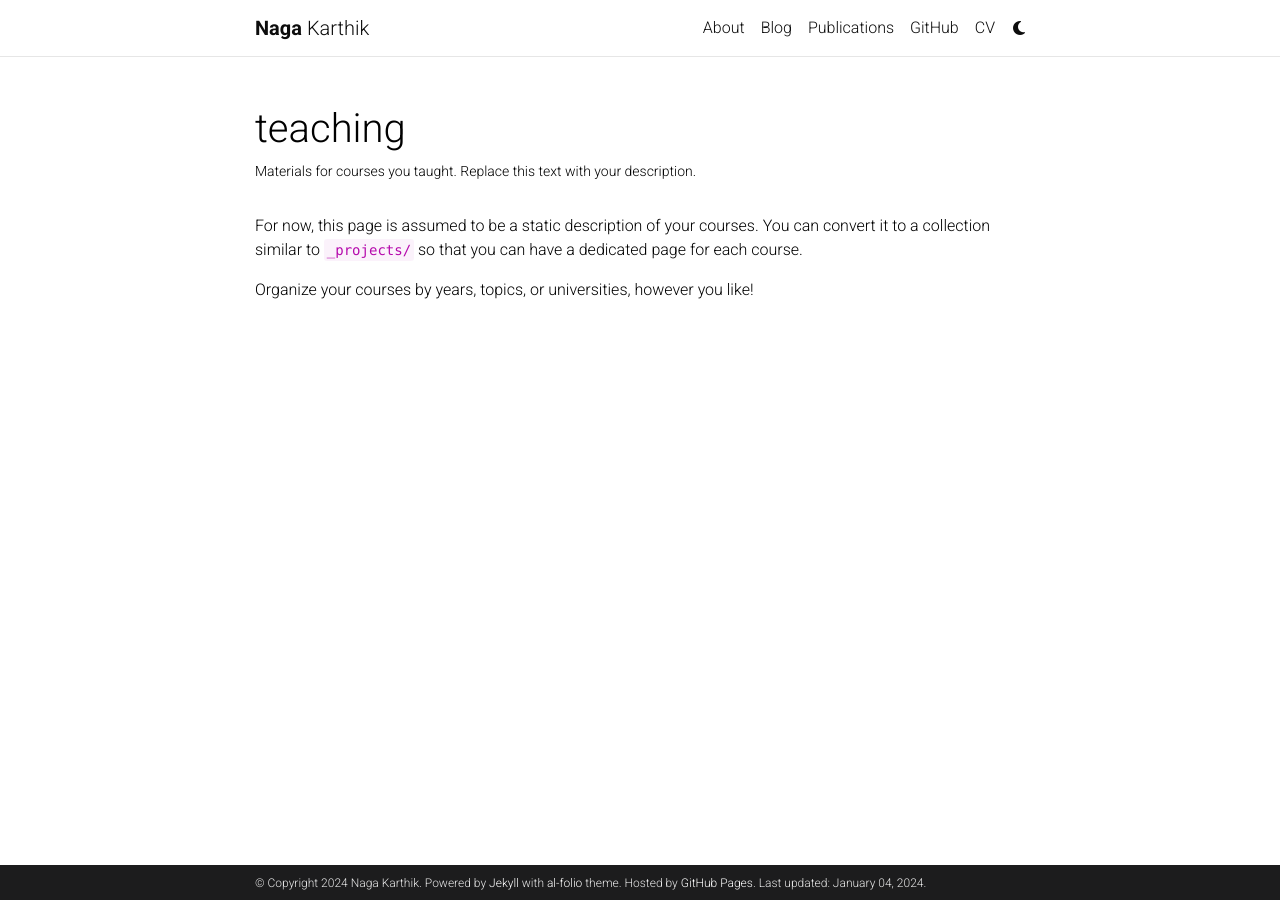
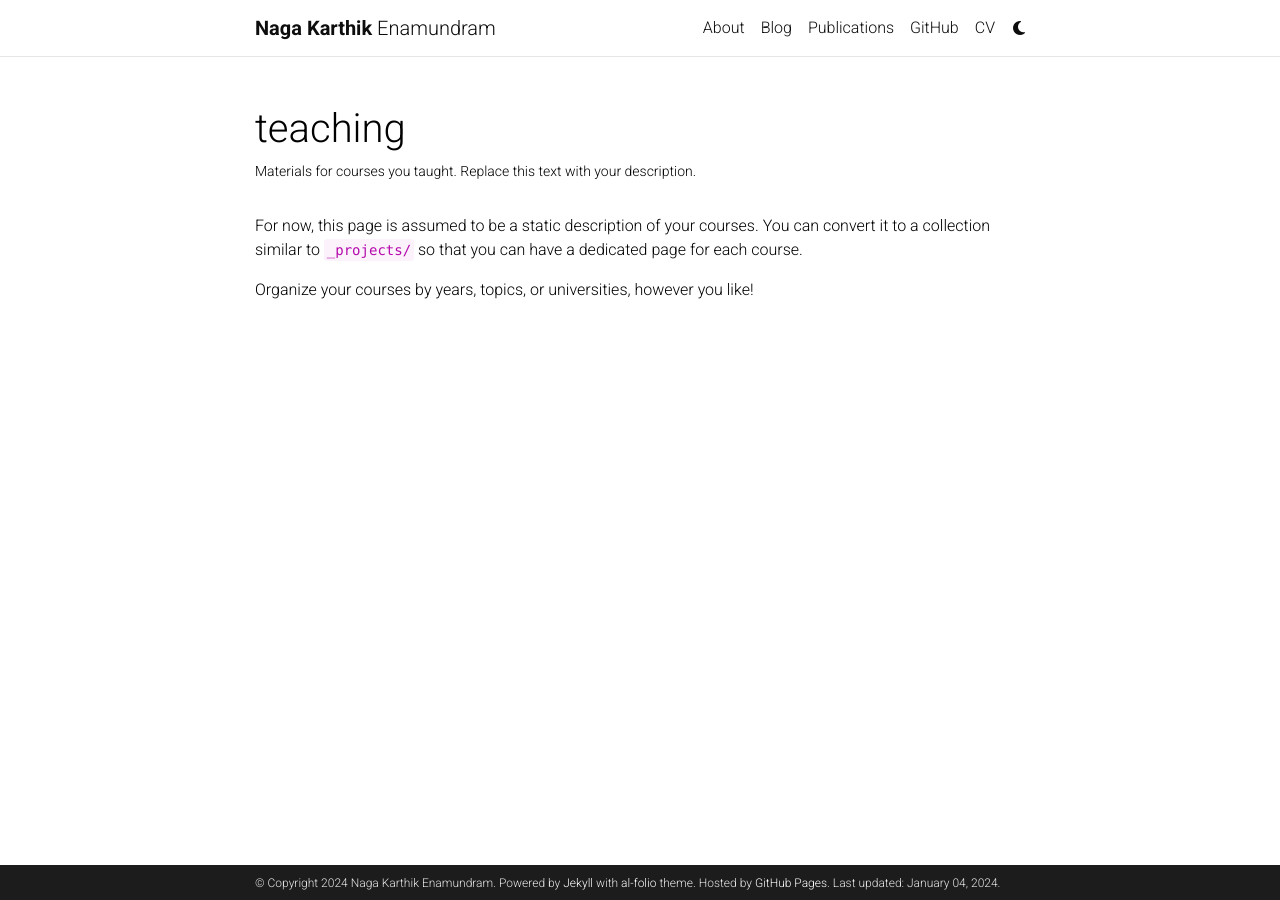
Before and after one commit to naga-karthik/naga-karthik.github.io, a Jekyll site: the page built from _pages/teaching.md, in a window 1280 px wide. Built offline with Jekyll 4.4.1, drawn with Linux system fonts in a browser that asks for light colours; comment, search, counter and statistics services are not loaded; a style sheet for code colours, icons or effects is not loaded.

Commit message:
update to full name; change first/last name order; add orcid

```diff
--- a/_config.yml
+++ b/_config.yml
@@ -3,9 +3,9 @@
 # -----------------------------------------------------------------------------
 
 title: blank # the website title (if blank, full name will be used instead)
-first_name: Naga
+first_name: Naga Karthik
 middle_name:
-last_name: Karthik
+last_name: Enamundram
 email: emvnagakarthik@gmail.com
 description: > # the ">" symbol means to ignore newlines until "footer_text:"
   A simple, whitespace theme for academics. Based on [*folio](https://github.com/bogoli/-folio) design.
@@ -79,7 +79,7 @@
 scholar_userid: ZryIoMMAAAAJ # your Google Scholar ID
 semanticscholar_id: # your Semantic Scholar ID
 whatsapp_number: # your WhatsApp number (full phone number in international format. Omit any zeroes, brackets, or dashes when adding the phone number in international format.)
-orcid_id: # your ORCID ID
+orcid_id: 0000-0003-2940-5514 # your ORCID ID
 medium_username: # your Medium username
 quora_username: # your Quora username
 publons_id: # your ID on Publons
@@ -269,8 +269,8 @@
 # -----------------------------------------------------------------------------
 
 scholar:
-  last_name: [Naga Karthik]
-  first_name: [Enamundram]
+  last_name: [Enamundram]
+  first_name: [Naga Karthik]
 
   style: apa
   locale: en
```
